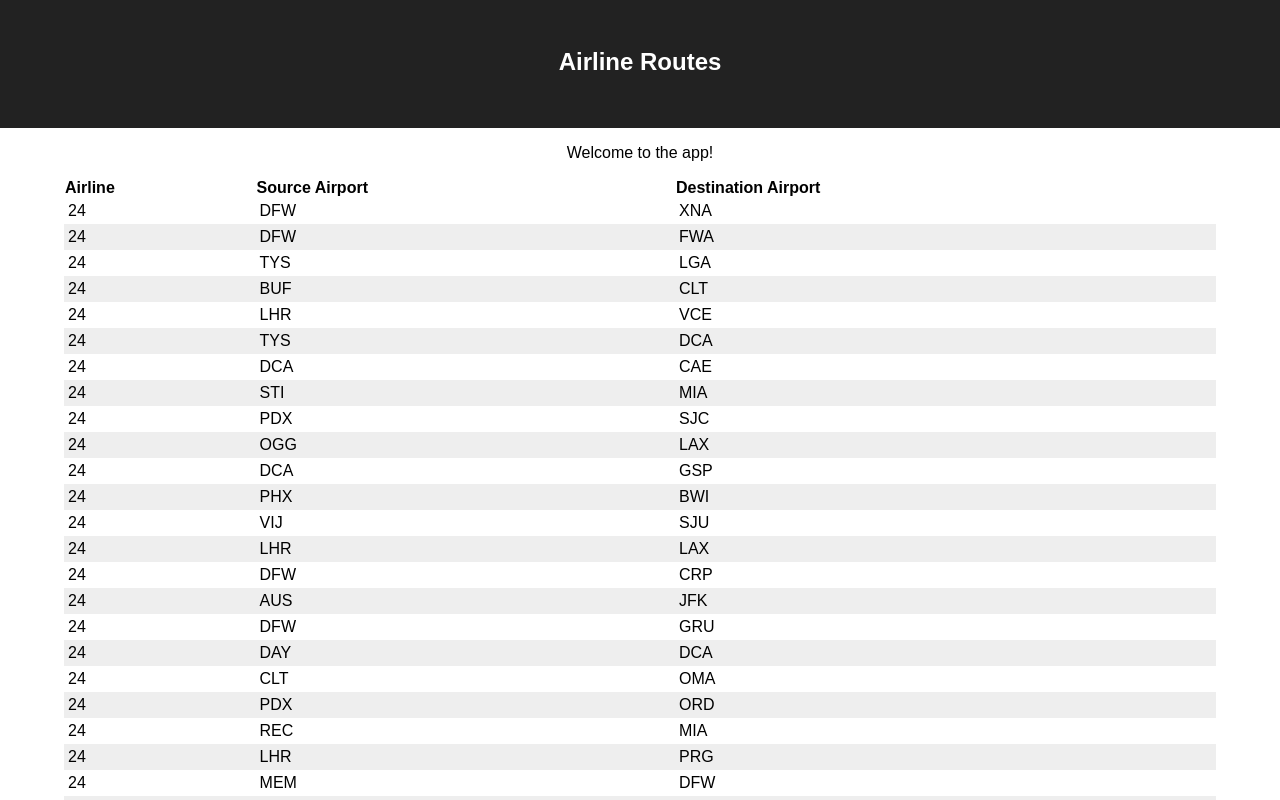
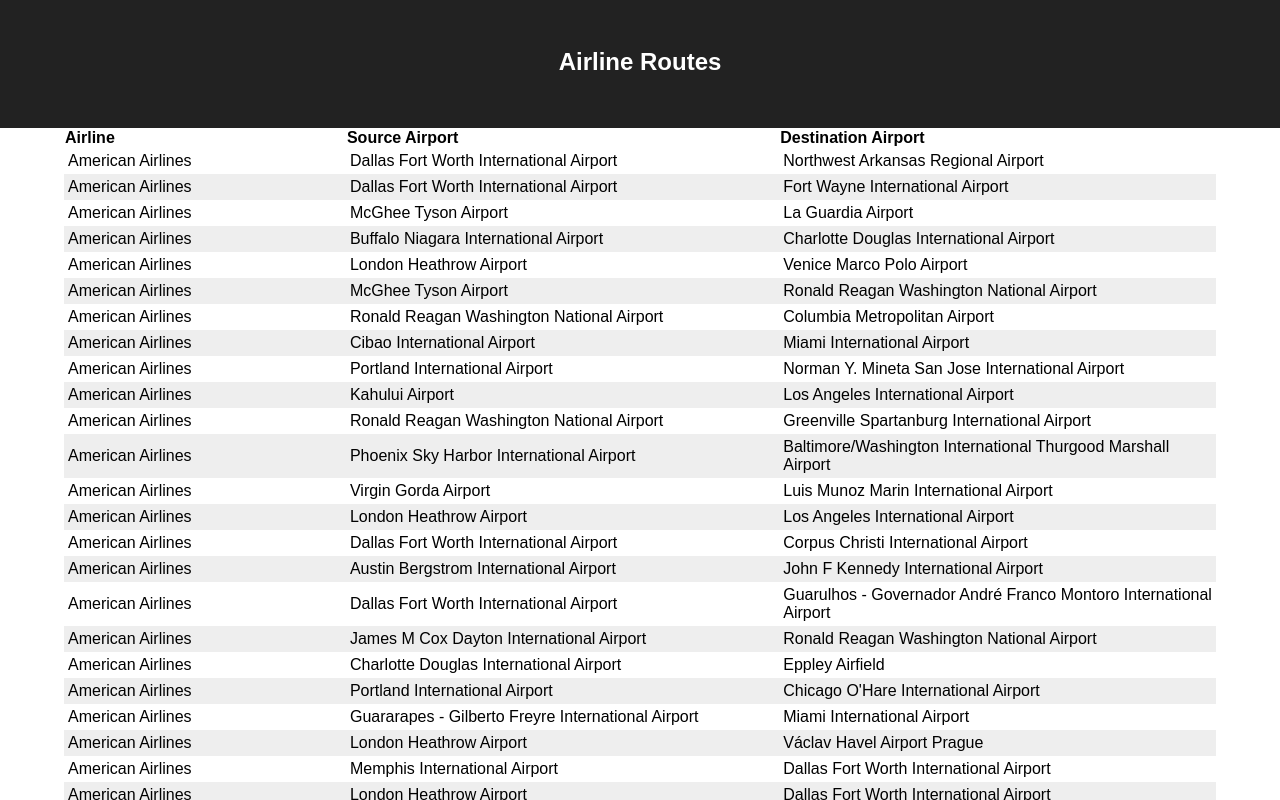
Before and after one commit to floalex/react-airline-routes, a React (Create React App) app: page / in a window 1280 px wide. Shown: the top 800 px of the page. Built offline with nearby package versions, Linux system fonts and the light colour scheme.

Commit message:
Humanize Values in Table

```diff
--- a/src/App.js
+++ b/src/App.js
@@ -18,9 +18,6 @@
           <h1 className="title">Airline Routes</h1>
         </header>
         <section>
-          <p>
-            Welcome to the app!
-          </p>
           <div>
             <table className='routes-table'>
               <thead>
@@ -46,13 +43,13 @@
     return (
       <tr>
         <td>
-          {this.props.airline}
+          {DATA.getAirlineById(this.props.airline).name}
         </td>
         <td>
-          {this.props.src}
+          {DATA.getAirportByCode(this.props.src).name}
         </td>
         <td>
-          {this.props.dest}
+          {DATA.getAirportByCode(this.props.dest).name}
         </td>
       </tr>
     );
--- a/src/data.js
+++ b/src/data.js
@@ -1395,4 +1395,16 @@
 
 ];
 
-export default {routes, airlines, airports};
+function getAirlineById(id) {
+  return airlines.find((airline) => (
+    airline.id === id
+  ));
+}
+
+function getAirportByCode(code) {
+  return airports.find((airport) => (
+    airport.code === code
+  ));
+}
+
+export default {routes, airlines, airports, getAirlineById, getAirportByCode};
```
Also changed, not shown: src/components/Table.js (added).
